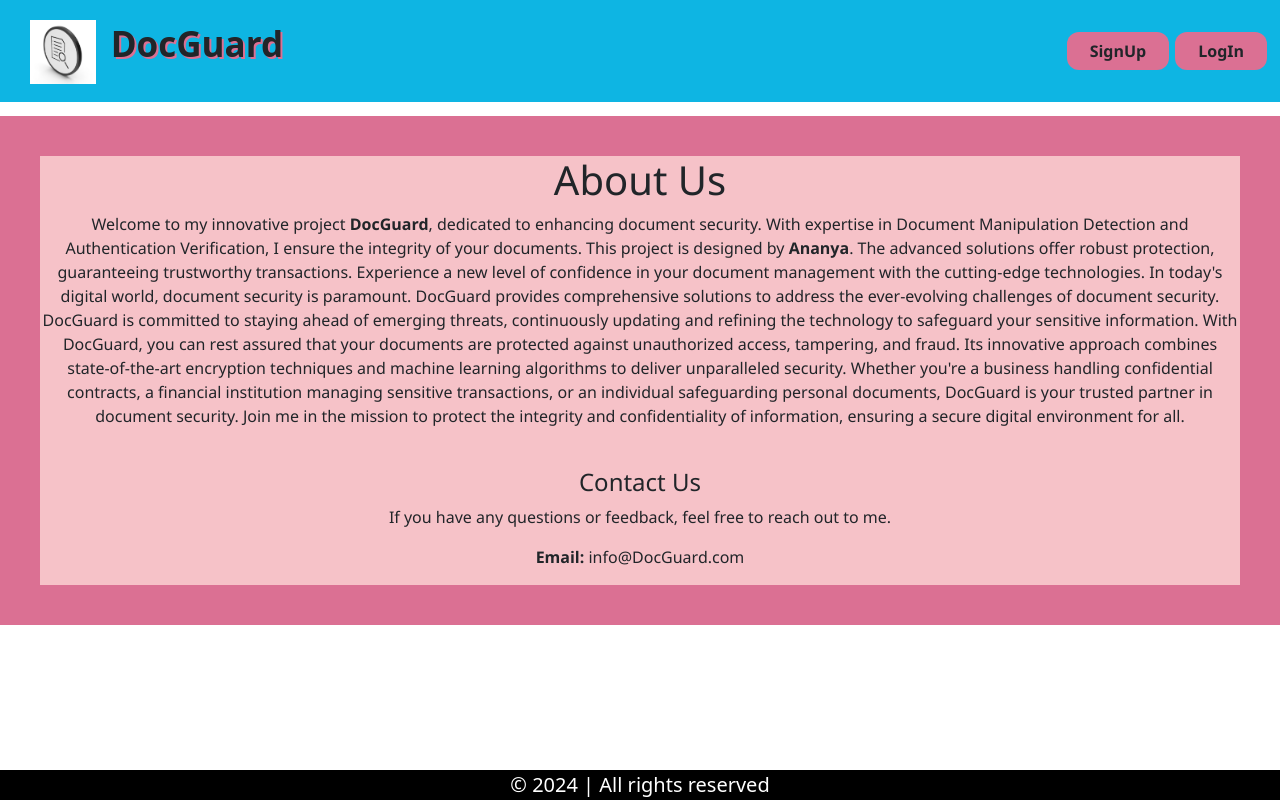
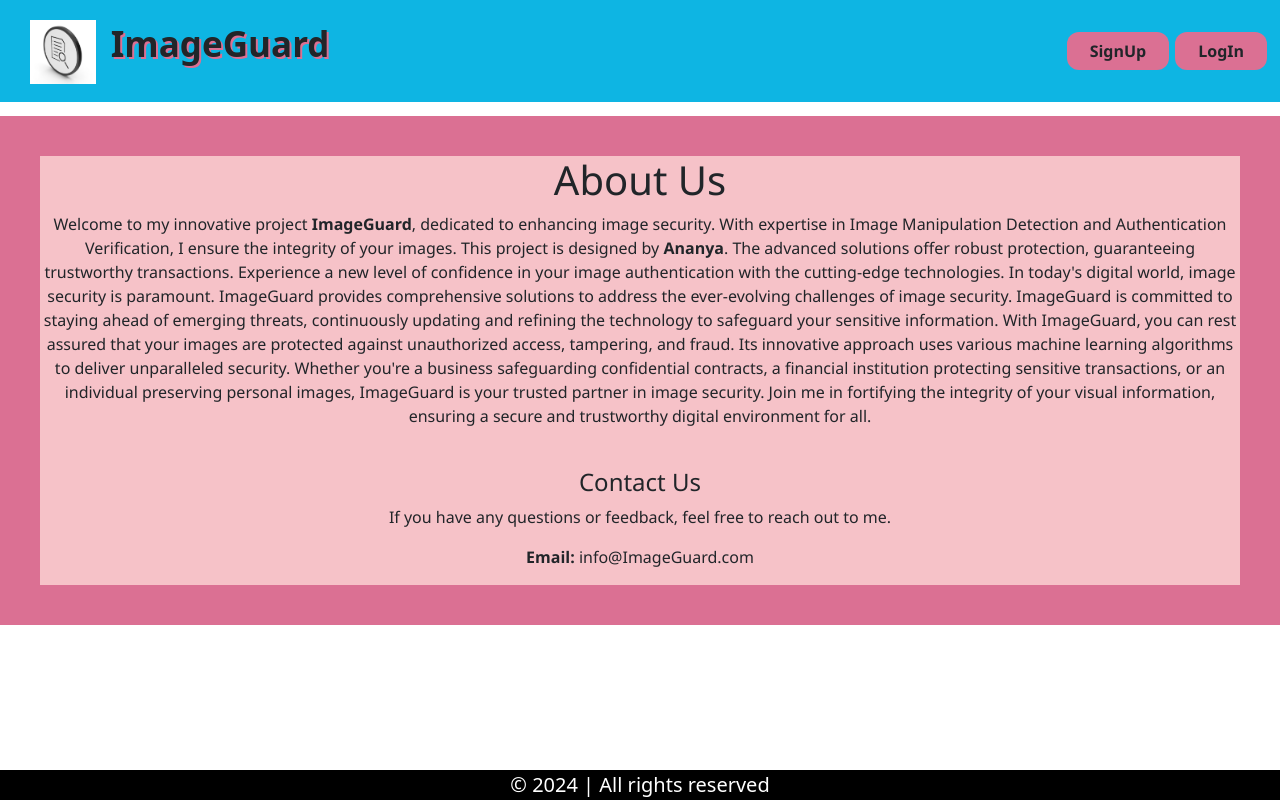
Before and after one commit to coderANYA/FYP-2024-mca, a Flask app: page /about in a window 1280 px wide. Run offline with Flask 3, Linux system fonts and the light colour scheme; some libraries are stand-ins or nearby versions.

Commit message:
some new changes

```diff
--- a/code/templates/about.html
+++ b/code/templates/about.html
@@ -6,7 +6,7 @@
   <head>
     <meta charset="UTF-8">
     <meta name="viewport" content="width=device-width, initial-scale=1.0" />
-    <title>About Us - DocGuard</title>
+    <title>About Us</title>
     <style>
     /* Reset default margin and padding */
       * {
@@ -33,19 +33,19 @@
     <div class="about">
       <h1>About Us</h1>
       <p>
-        Welcome to my innovative project <strong>DocGuard</strong>, dedicated to enhancing document security. With expertise in Document Manipulation Detection and Authentication Verification, I ensure the integrity of your documents. This project is designed by <strong>Ananya</strong>. The advanced solutions offer robust protection, guaranteeing trustworthy transactions. Experience a new level of confidence in your document management with the cutting-edge technologies.
+        Welcome to my innovative project <strong>ImageGuard</strong>, dedicated to enhancing image security. With expertise in Image Manipulation Detection and Authentication Verification, I ensure the integrity of your images. This project is designed by <strong>Ananya</strong>. The advanced solutions offer robust protection, guaranteeing trustworthy transactions. Experience a new level of confidence in your image authentication with the cutting-edge technologies.
 
-        In today's digital world, document security is paramount. DocGuard provides comprehensive solutions to address the ever-evolving challenges of document security. DocGuard is committed to staying ahead of emerging threats, continuously updating and refining the technology to safeguard your sensitive information.
+        In today's digital world, image security is paramount. ImageGuard provides comprehensive solutions to address the ever-evolving challenges of image security. ImageGuard is committed to staying ahead of emerging threats, continuously updating and refining the technology to safeguard your sensitive information.
 
-        With DocGuard, you can rest assured that your documents are protected against unauthorized access, tampering, and fraud. Its innovative approach combines state-of-the-art encryption techniques and machine learning algorithms to deliver unparalleled security.
+        With ImageGuard, you can rest assured that your images are protected against unauthorized access, tampering, and fraud. Its innovative approach uses various machine learning algorithms to deliver unparalleled security.
 
-        Whether you're a business handling confidential contracts, a financial institution managing sensitive transactions, or an individual safeguarding personal documents, DocGuard is your trusted partner in document security. Join me in the mission to protect the integrity and confidentiality of information, ensuring a secure digital environment for all.
+        Whether you're a business safeguarding confidential contracts, a financial institution protecting sensitive transactions, or an individual preserving personal images, ImageGuard is your trusted partner in image security. Join me in fortifying the integrity of your visual information, ensuring a secure and trustworthy digital environment for all.
       </p>
       <div class="contact-info">
         <br>
         <h4>Contact Us</h4>
         <p>If you have any questions or feedback, feel free to reach out to me.</p>
-        <p><strong>Email:</strong> info@DocGuard.com</p>
+        <p><strong>Email:</strong> info@ImageGuard.com</p>
       </div>
     </div>
   </body>
--- a/code/templates/display_list.html
+++ b/code/templates/display_list.html
@@ -6,7 +6,7 @@
   <head>
     <meta charset="UTF-8">
     <meta name="viewport" content="width=device-width, initial-scale=1.0">
-    <title>DocGuard - display_list</title>
+    <title>ImageGuard - display_list</title>
     <style>
       body {
         background-color: #f6c2c8;
--- a/code/templates/layout/base.html
+++ b/code/templates/layout/base.html
@@ -3,7 +3,7 @@
 <!DOCTYPE html>
 <html lang="en">
   <head>
-    <title>DocGuard</title>
+    <title>ImageGuard</title>
 
     <!-- Required meta tags -->
     <meta charset="utf-8" />
--- a/code/templates/login.html
+++ b/code/templates/login.html
@@ -6,7 +6,7 @@
 <head>
   <meta charset="UTF-8">
   <meta name="viewport" content="width=device-width, initial-scale=1.0">
-  <title>Login to DocGuard</title>
+  <title>Login to ImageGuard</title>
   <style>
     body {
       background-color: #f6c2c8;
@@ -63,7 +63,7 @@
 </head>
 <body>
 <div class="login-container">
-  <h2>Login to DocGuard</h2>
+  <h2>Login to ImageGuard</h2>
   <form method="POST">
     <div class="form-group">
       <label for="email">E-mail</label>
@@ -73,7 +73,7 @@
       <label for="password">Password</label>
       <input type="password" id="password" name="password" required placeholder="Enter your Password">
     </div>
-    <p style="text-align: center; margin-top: 20px;">New to DocGuard?
+    <p style="text-align: center; margin-top: 20px;">New to ImageGuard?
     <a href="/register">Sign Up</a></p>
     <button type="submit" class="login_button">Login</button>
   </form>
--- a/code/templates/menu.html
+++ b/code/templates/menu.html
@@ -3,7 +3,7 @@
   <head>
     <meta charset="UTF-8">
     <meta name="viewport" content="width=device-width, initial-scale=1.0">
-    <title>DocGuard</title>
+    <title>ImageGuard</title>
     <style>
       nav {
         display: flex;
@@ -128,8 +128,8 @@
     <nav>
       <div class="brand">
         <a href="/">
-          <img src="/static/images/logo_mp.png" alt="DocGuard" class="logo" />
-          <span class="brand-name">DocGuard</span>
+          <img src="/static/images/logo_mp.png" alt="ImageGuard" class="logo" />
+          <span class="brand-name">ImageGuard</span>
         </a>
       </div>
 
--- a/code/templates/register.html
+++ b/code/templates/register.html
@@ -6,7 +6,7 @@
 <head>
   <meta charset="UTF-8">
   <meta name="viewport" content="width=device-width, initial-scale=1.0">
-  <title>Sign Up to DocGuard</title>
+  <title>Sign Up to ImageGuard</title>
   <style>
     body {
       background-color: #f6c2c8;
@@ -62,7 +62,7 @@
 </head>
 <body>
 <div class="signup-container">
-  <h2>Sign Up for DocGuard</h2>
+  <h2>Sign Up for ImageGuard</h2>
   <form action="#" method="post">
     <div class="form-group">
       <label for="username">Username</label>
--- a/code/templates/upload.html
+++ b/code/templates/upload.html
@@ -6,7 +6,7 @@
   <head>
     <meta charset="UTF-8">
     <meta name="viewport" content="width=device-width, initial-scale=1.0">
-    <title>DocGuard - Upload</title>
+    <title>ImageGuard - Upload</title>
     <style>
         body {
         background-color: #f6c2c8;
```
Also changed, not shown: code/templates/index.html (+6 -6 lines), readme.md.
